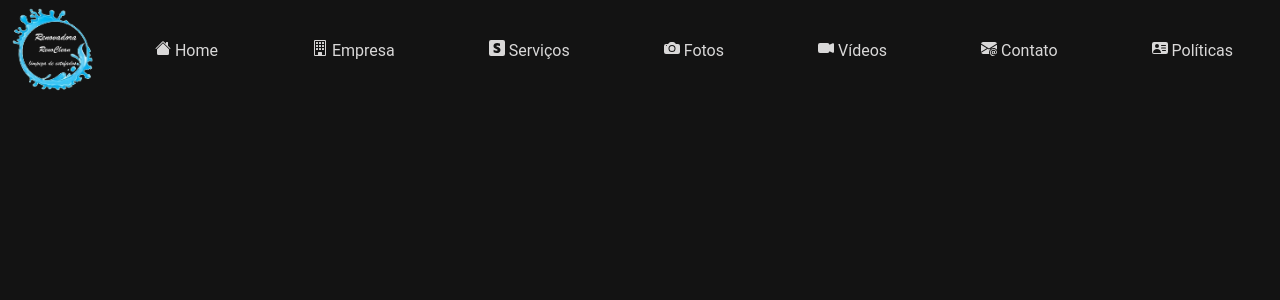
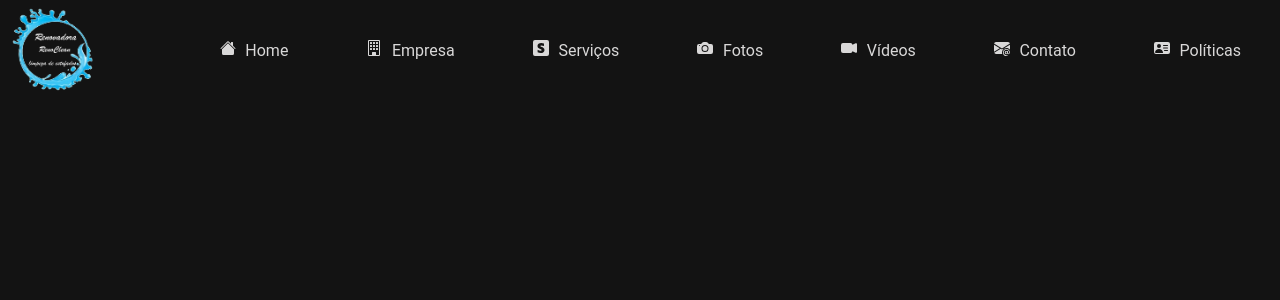
Before and after one commit to edsouzza/novarenoclean, a React (Vite) app: page / in a window 1280 px wide. Shown: the top 300 px of the page. Built offline with nearby package versions, Linux system fonts and the light colour scheme.

Commit message:
adjust in menu of distance in between link and icon

```diff
--- a/src/components/Menu/Menu.module.css
+++ b/src/components/Menu/Menu.module.css
@@ -12,7 +12,7 @@ li{
 li a{
     /* background-color: blue; */
     text-decoration: none;
-    padding: 1.5rem 2rem;
+    padding: 1.5rem 1.5rem;
     align-items: center;
     justify-content: center;
     font-size: 1rem;
@@ -24,5 +24,5 @@ li a:hover{
     color:var(--primary-color)
 }
 .icone{
-    margin-right: 4px;
+    margin-right: .6rem;
 }
```
